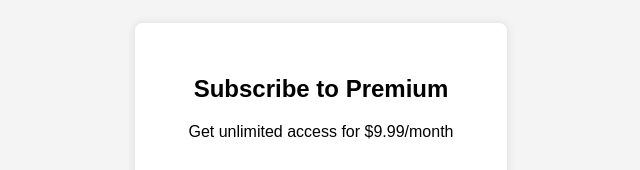
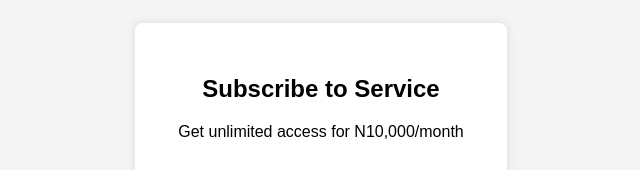
Before and after one commit to spacewily/subscription-app, a website: page public/index.html in a window 1280 px wide. Shown: the part 250-420 px from the top of the page, without its empty margins (319-959 px from the left). Drawn offline with Linux system fonts and the light colour scheme.

Commit message:
Update index.html

```diff
--- a/public/index.html
+++ b/public/index.html
@@ -8,8 +8,8 @@
 </head>
 <body>
   <div class="container">
-    <h2>Subscribe to Premium</h2>
-    <p>Get unlimited access for $9.99/month</p>
+    <h2>Subscribe to Service</h2>
+    <p>Get unlimited access for N10,000/month</p>
     <form id="subscription-form">
       <input type="email" id="email" placeholder="Your email" required />
       <button type="submit">Subscribe</button>
```
